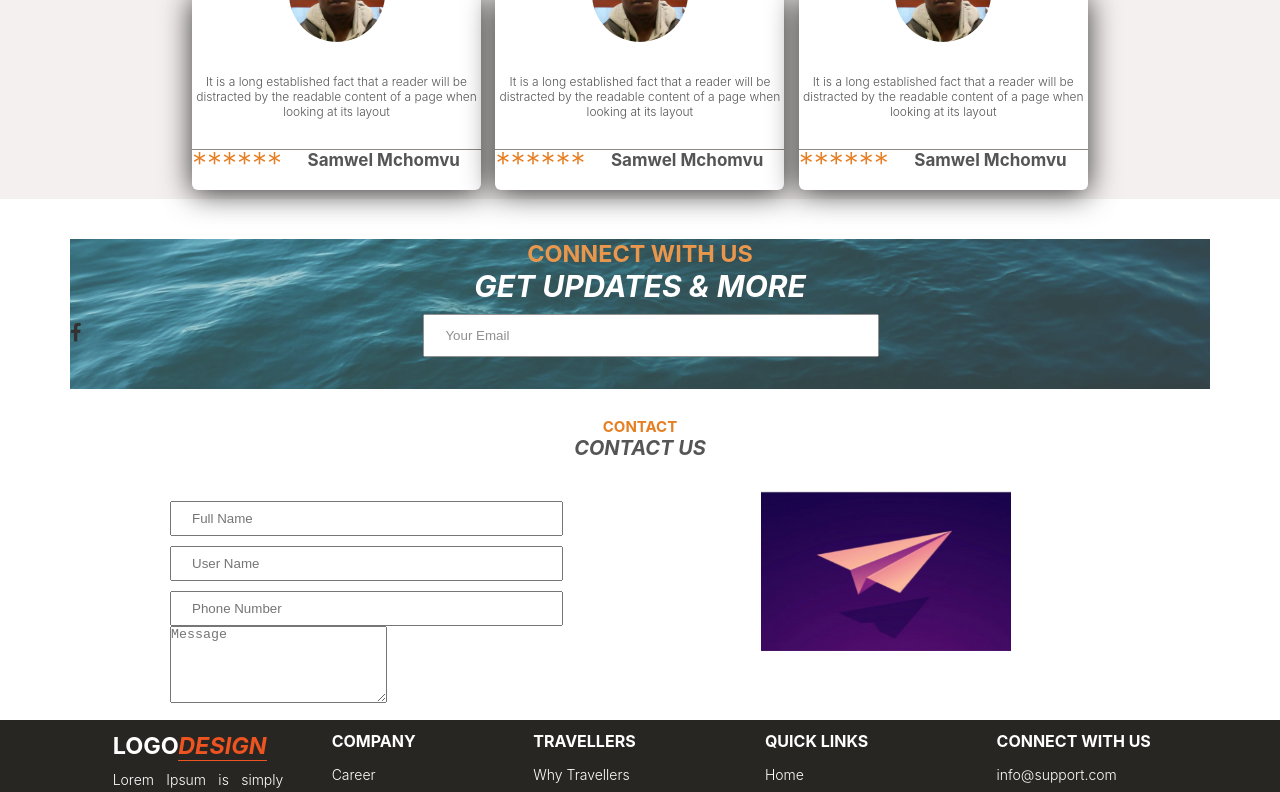
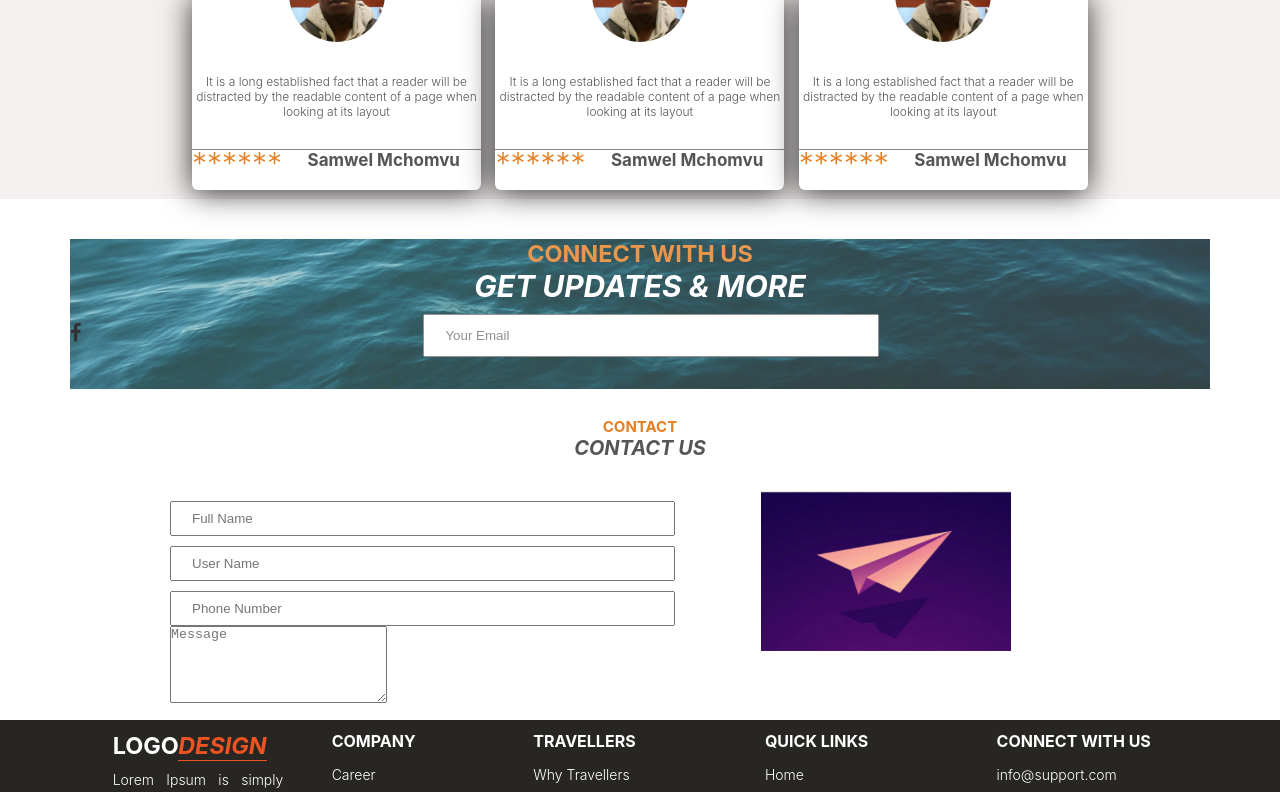
Before and after one commit to mchomvus4/project02, a React (Create React App) app: page / in a window 1280 px wide. Shown: the part 2321-3113 px from the top of the page. Built offline with nearby package versions, Linux system fonts and the light colour scheme.

Commit message:
Update Footer.css

```diff
--- a/src/components/Footer/Footer.css
+++ b/src/components/Footer/Footer.css
@@ -72,7 +72,7 @@ background-color: #282622;
     padding-top: 50px;
 }
 input[type=text] {
-  width: 70%;
+  width: 90%;
   padding: 8px 20px;
   margin-top: 10px;
   box-sizing: border-box;
@@ -99,6 +99,7 @@ input[type=text] {
     margin-top: 30%;
     border-top: 1px solid #b5bdbf;
     color: #fff;
+    width: 100%;
     opacity: .8;
 }
 .developer{
```
